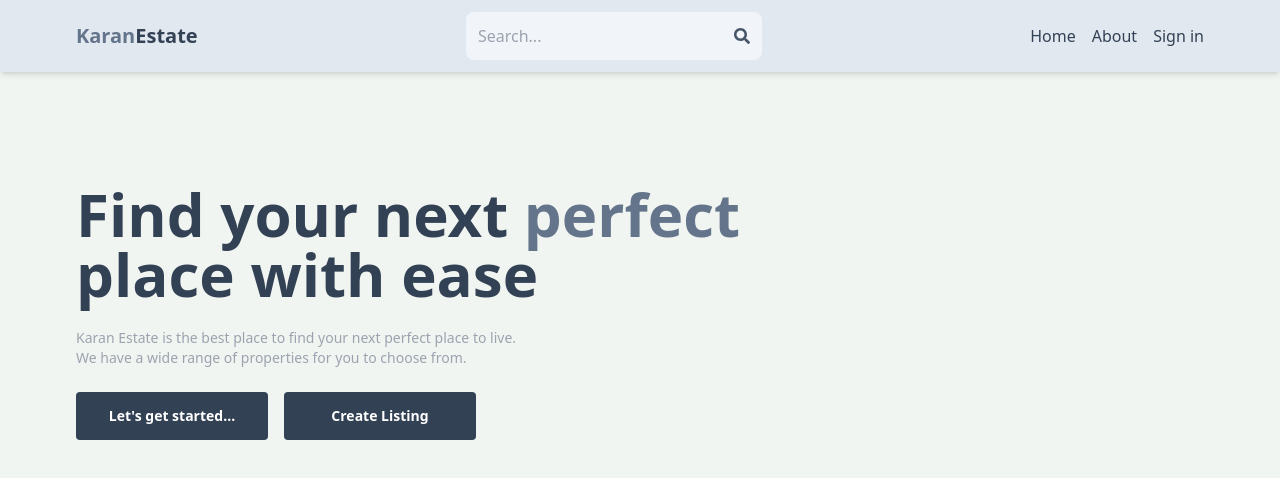
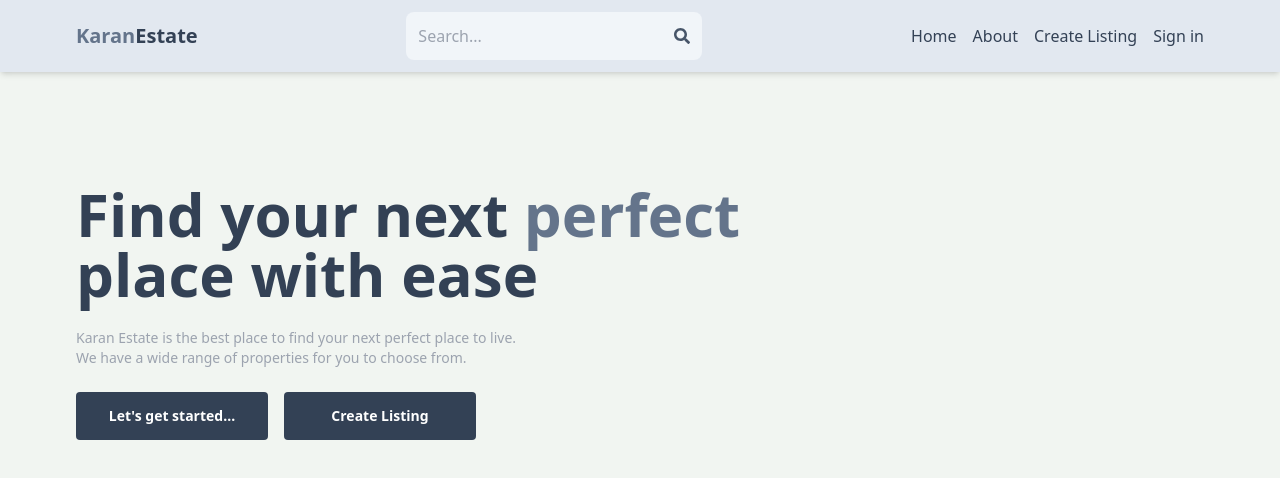
Before and after one commit to karan00034/real-estate-mern, a React (Vite) app in the folder client/: page / in a window 1280 px wide. Shown: the top 478 px of the page. Built offline with nearby package versions, Linux system fonts and the light colour scheme; no server answers.

Commit message:
Update Header.jsx

```diff
--- a/client/src/components/Header.jsx
+++ b/client/src/components/Header.jsx
@@ -57,6 +57,11 @@
               About
             </li>
           </Link>
+          <Link to='/create-listing'>
+            <li className='hidden sm:inline text-slate-700 hover:underline'>
+              Create Listing
+            </li>
+          </Link>
           <Link to='/profile'>
             {currentUser ? (
               <img
```
